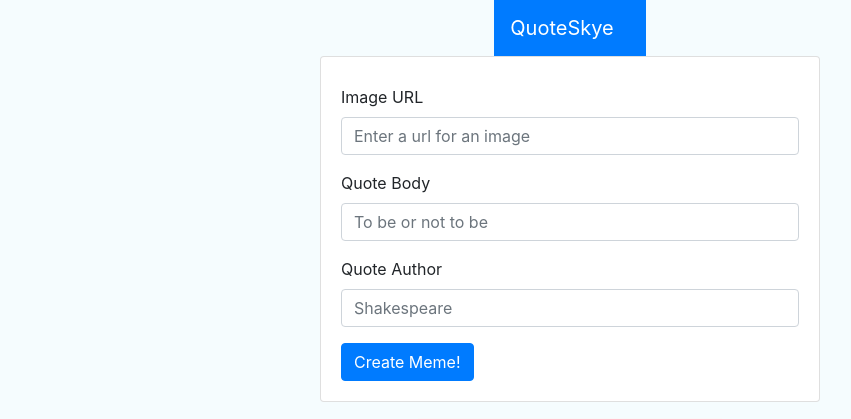
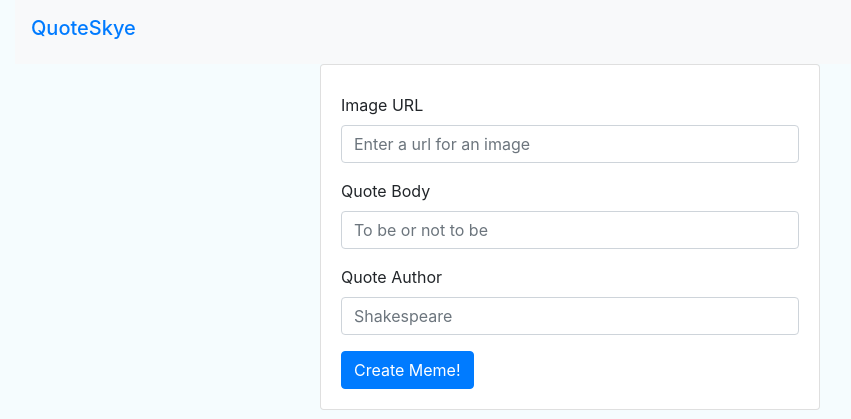
Before and after one commit to rcmadden/meme-generator, a Flask app: page /create in a window 1280 px wide. Shown: the top 419 px of the page, without its empty margins (70-921 px from the left). Run offline with Flask 2, Linux system fonts and the light colour scheme.

Commit message:
style: Set navbar brandto primary color and h1 font

```diff
--- a/src/templates/base.html
+++ b/src/templates/base.html
@@ -53,14 +53,11 @@
         </style>
     </head>
     <body>
-        <!-- <nav class="navbar navbar-light bg-light"> -->
-        <!-- <nav class="navbar"> -->
-        <nav class="navbar navbar-dark bg-primary">
-
-
-            <a class="navbar-brand" href="{{url_for('about')}}">QuoteSkye</a>
-          </nav>
-
+        <div class="container">
+            <nav class="navbar navbar-expand-lg navbar-primary bg-light">
+                <a class="navbar-brand mb-01 h1" href="{{url_for('about')}}">QuoteSkye</a>
+            </nav>
+        </div>
         {% block body %}{% endblock %}
 
         <div class="position-relative overflow-hidden p-3 p-md-5 m-md-3 text-center bg-light">
```
